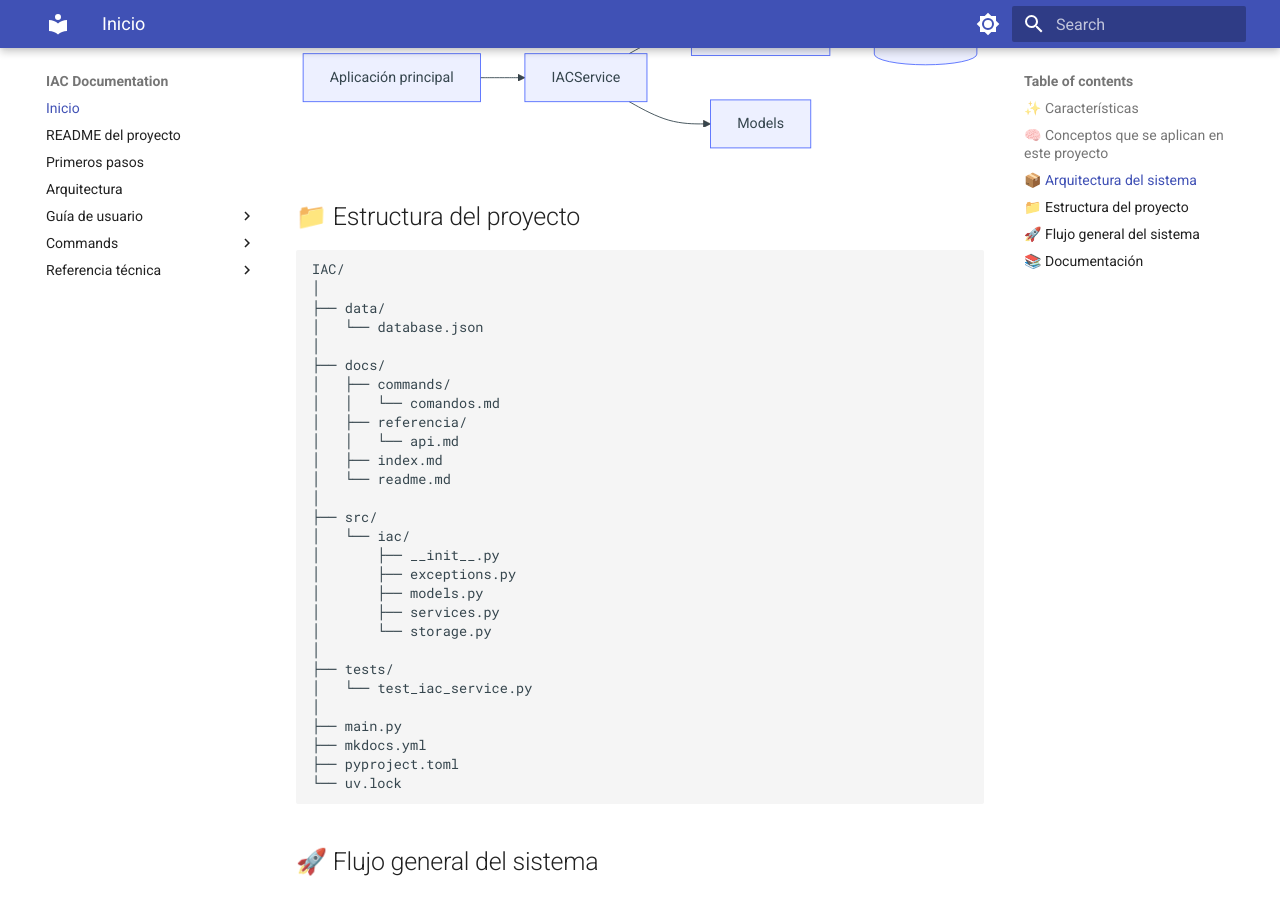
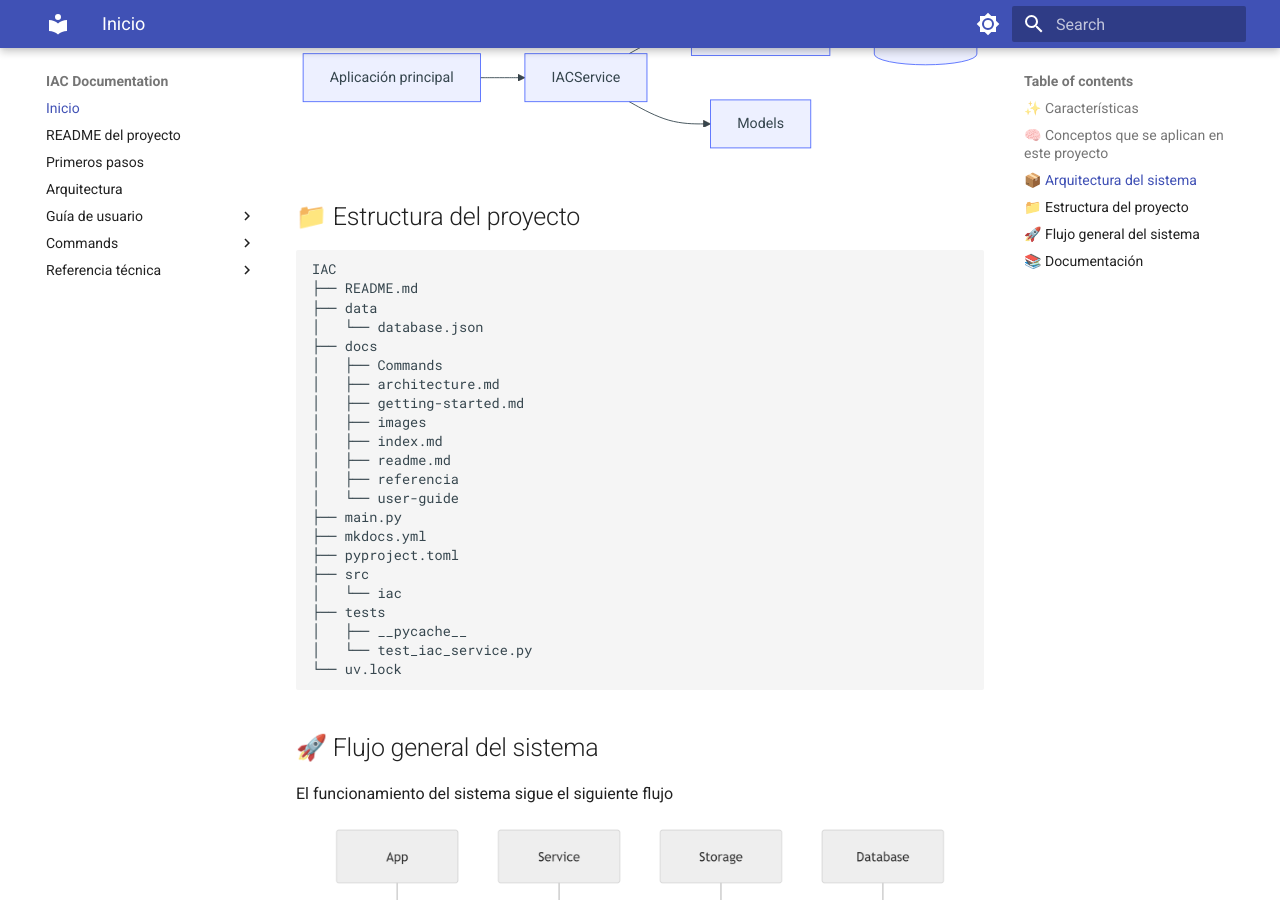
Before and after one commit to mcarvajal865/IAC, an MkDocs documentation site: the page built from docs/index.md, in a window 1280 px wide and 900 px high, scrolled down 1224 px. Built offline with MkDocs 1.6.1 and Material for MkDocs 9.7.7, drawn with Linux system fonts in a browser that asks for light colours.

Commit message:
entrega 2 commit

````diff
--- a/docs/index.md
+++ b/docs/index.md
@@ -53,33 +53,27 @@
 ## 📁 Estructura del proyecto
 
 ``` bash
-IAC/
-│
-├── data/
-│   └── database.json
-│
-├── docs/
-│   ├── commands/
-│   │   └── comandos.md
-│   ├── referencia/
-│   │   └── api.md
-│   ├── index.md
-│   └── readme.md
-│
-├── src/
-│   └── iac/
-│       ├── __init__.py
-│       ├── exceptions.py
-│       ├── models.py
-│       ├── services.py
-│       └── storage.py
-│
-├── tests/
-│   └── test_iac_service.py
-│
+IAC
+├── README.md
+├── data
+│   └── database.json
+├── docs
+│   ├── Commands
+│   ├── architecture.md
+│   ├── getting-started.md
+│   ├── images
+│   ├── index.md
+│   ├── readme.md
+│   ├── referencia
+│   └── user-guide
 ├── main.py
 ├── mkdocs.yml
 ├── pyproject.toml
+├── src
+│   └── iac
+├── tests
+│   ├── __pycache__
+│   └── test_iac_service.py
 └── uv.lock
 ```
 
--- a/mkdocs.yml
+++ b/mkdocs.yml
@@ -42,7 +42,7 @@
       - Comandos: user-guide/commands.md
       - Persistencia: user-guide/persistence.md
   - Commands:
-      - Comandos CLI: commands/comandos.md
+      - Comandos CLI: Commands/comandosCLI.md
   - Referencia técnica:
       - API de Python: referencia/api.md
 
````
Also changed, not shown: docs/Commands/comandosCLI.md (added, +85 -0 lines), docs/commands/comandos.md (deleted, +0 -68 lines), docs/getting-started.md (+65 -0 lines), main.py (+4 -4 lines), 1 other file.
